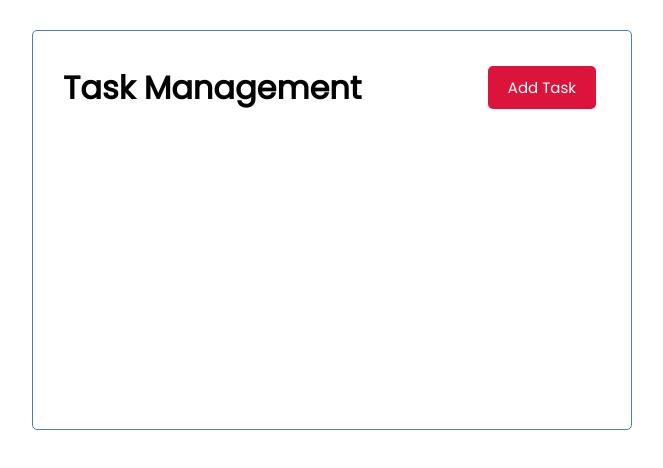
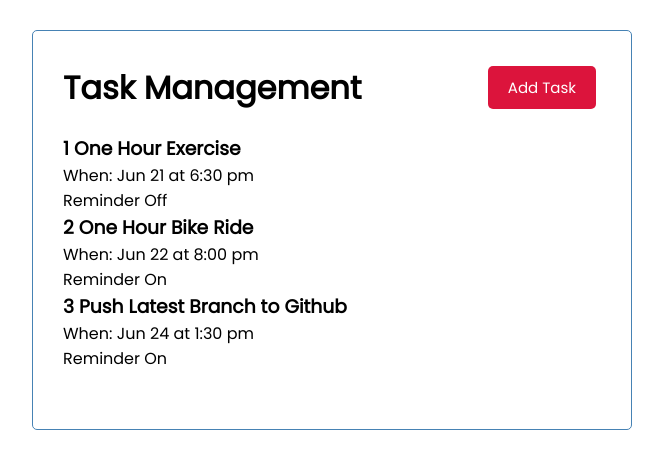
Before and after one commit to Sahim-Nazif/Task-Management-React, a React (Create React App) app: page / in a window 1280 px wide. Shown: the top 468 px of the page, without its empty margins (308-971 px from the left). Built offline with nearby package versions, Linux system fonts and the light colour scheme; the HTML template or start-up script is replaced by a standard one.

Commit message:
added task

```diff
--- a/src/components/Button.js
+++ b/src/components/Button.js
@@ -1,9 +1,10 @@
 
 import PropTypes from 'prop-types'
-const Button = ({color, text}) => {
+const Button = ({color, text, onClick}) => {
     return (
         <div>
-               <button className='btn' style={{backgroundColor:color}}>{text}</button>
+               <button
+                 onClick={onClick} className='btn' style={{backgroundColor:color}}>{text}</button>
         </div>
     )
 }
@@ -15,6 +16,7 @@ Button.defaultProps={
 
 Button.propTypes={
     text:PropTypes.string,
-    color:PropTypes.string
+    color:PropTypes.string,
+    onClick:PropTypes.func
 }
 export default Button
--- a/src/components/Header.js
+++ b/src/components/Header.js
@@ -1,14 +1,23 @@
 import React from 'react'
 import PropTypes from 'prop-types'
 import Button from './Button'
+import Task from './Task'
 
 const Header = ({title}) => {
+
+    const onClick=()=>{
+
+        console.log('clicked')
+    }
     return (
+        <>
        <header className='header'>
            <h1>{title}</h1>
-            <Button color='crimson' text='Add Task'/>
+            <Button onClick={onClick} color='crimsong' text='Add Task'/>
 
        </header>
+       <Task/>
+       </>
     )
 }
 
--- /dev/null
+++ b/src/components/Task.js
@@ -0,0 +1,42 @@
+
+import React from 'react'
+
+const tasks=[
+    {
+        id:1,
+        text:'One Hour Exercise',
+        day:'Jun 21 at 6:30 pm',
+        reminder:false,
+    },
+    {
+        id:2,
+        text:'One Hour Bike Ride',
+        day:'Jun 22 at 8:00 pm',
+        reminder:true,
+    },
+    {
+        id:3,
+        text:'Push Latest Branch to Github',
+        day:'Jun 24 at 1:30 pm',
+        reminder:true,
+    }
+]
+const Task = () => {
+    return (
+       <>
+            {tasks.map((task)=>(
+                <div>
+
+                <h3>{task.id}{' '}{task.text} </h3>
+                 <p>When: {task.day}</p>
+                 <p>Reminder {task.reminder ? ' On' : 'Off'}</p>
+
+                    </div>
+
+            ))}
+
+        </>
+    )
+}
+
+export default Task
```
